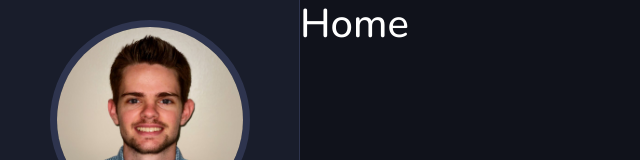
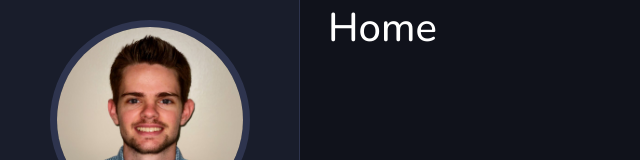
Before and after one commit to Jakeology/react-portfolio, a React (Create React App) app: page / in a window 1280 px wide. Shown: the top 160 px of the page, without its empty margins (0-640 px from the left). Built offline with nearby package versions, Linux system fonts and the light colour scheme.

Commit message:
moved bootstrap container to App.js

```diff
--- a/src/App.js
+++ b/src/App.js
@@ -25,7 +25,13 @@ function App() {
     <div>
       <Nav categories={categories} setCurrentCategory={setCurrentCategory} currentCategory={currentCategory}></Nav>
       <main>
-        <ActiveChild />
+        <div className="container-xxl">
+          <div className="m-1 row">
+            <div className="col-12 col-xl-12">
+              <ActiveChild />
+            </div>
+          </div>
+        </div>
       </main>
     </div>
   );
--- a/src/components/About/index.js
+++ b/src/components/About/index.js
@@ -4,9 +4,7 @@ function About() {
   const title = "about me";
 
   return (
-    <div className="container-xxl">
-      <div className="m-1 row">
-        <div className="col-12 col-xl-12">
+    <div>
       <div className="primary-section-title">
         <h2>{title}</h2>
         <span>{title}</span>
@@ -18,11 +16,11 @@ function About() {
             <h3>Jacob Bartoletta</h3>
 
             <p>
-                  Lorem ipsum dolor sit amet, consectetur adipiscing elit, sed do eiusmod tempor incididunt ut labore et
-                  dolore magna aliqua. Tristique senectus et netus et malesuada fames. Arcu cursus euismod quis viverra nibh
-                  cras. Cursus turpis massa tincidunt dui ut ornare lectus sit amet. Vel facilisis volutpat est velit egestas
-                  dui id. Eget magna fermentum iaculis eu non. Diam in arcu cursus euismod quis viverra nibh. Congue nisi
-                  vitae suscipit tellus mauris a diam maecenas
+              Lorem ipsum dolor sit amet, consectetur adipiscing elit, sed do eiusmod tempor incididunt ut labore et dolore
+              magna aliqua. Tristique senectus et netus et malesuada fames. Arcu cursus euismod quis viverra nibh cras.
+              Cursus turpis massa tincidunt dui ut ornare lectus sit amet. Vel facilisis volutpat est velit egestas dui id.
+              Eget magna fermentum iaculis eu non. Diam in arcu cursus euismod quis viverra nibh. Congue nisi vitae suscipit
+              tellus mauris a diam maecenas
             </p>
             <br />
             <p>
@@ -30,13 +28,11 @@ function About() {
               phasellus faucibus scelerisque eleifend donec pretium. Massa massa ultricies mi quis hendrerit dolor magna.
               Ultricies mi eget mauris pharetra et ultrices neque. Accumsan tortor posuere ac ut consequat semper viverra
               nam. Nunc consequat interdum varius sit amet mattis vulputate enim nulla. Blandit massa enim nec dui nunc
-                  mattis enim. Orci a scelerisque purus semper. At consectetur lorem donec massa sapien faucibus et molestie
-                  ac. Amet dictum sit amet justo donec enim diam vulputate ut.
+              mattis enim. Orci a scelerisque purus semper. At consectetur lorem donec massa sapien faucibus et molestie ac.
+              Amet dictum sit amet justo donec enim diam vulputate ut.
             </p>
           </div>
         </article>
-          </div>
-        </div>
       </div>
     </div>
   );
```
Lines whose indentation alone changed are shown as unchanged.
